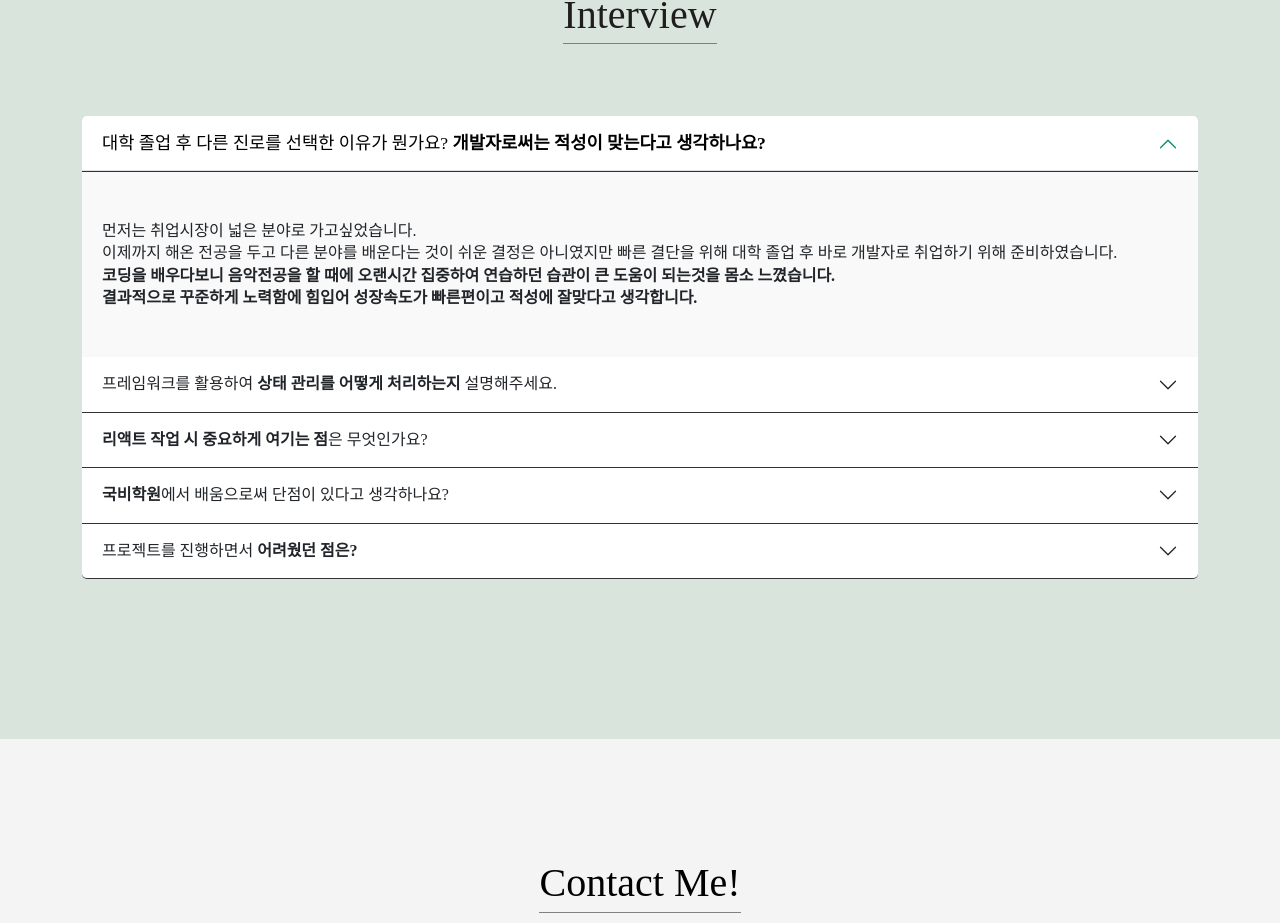
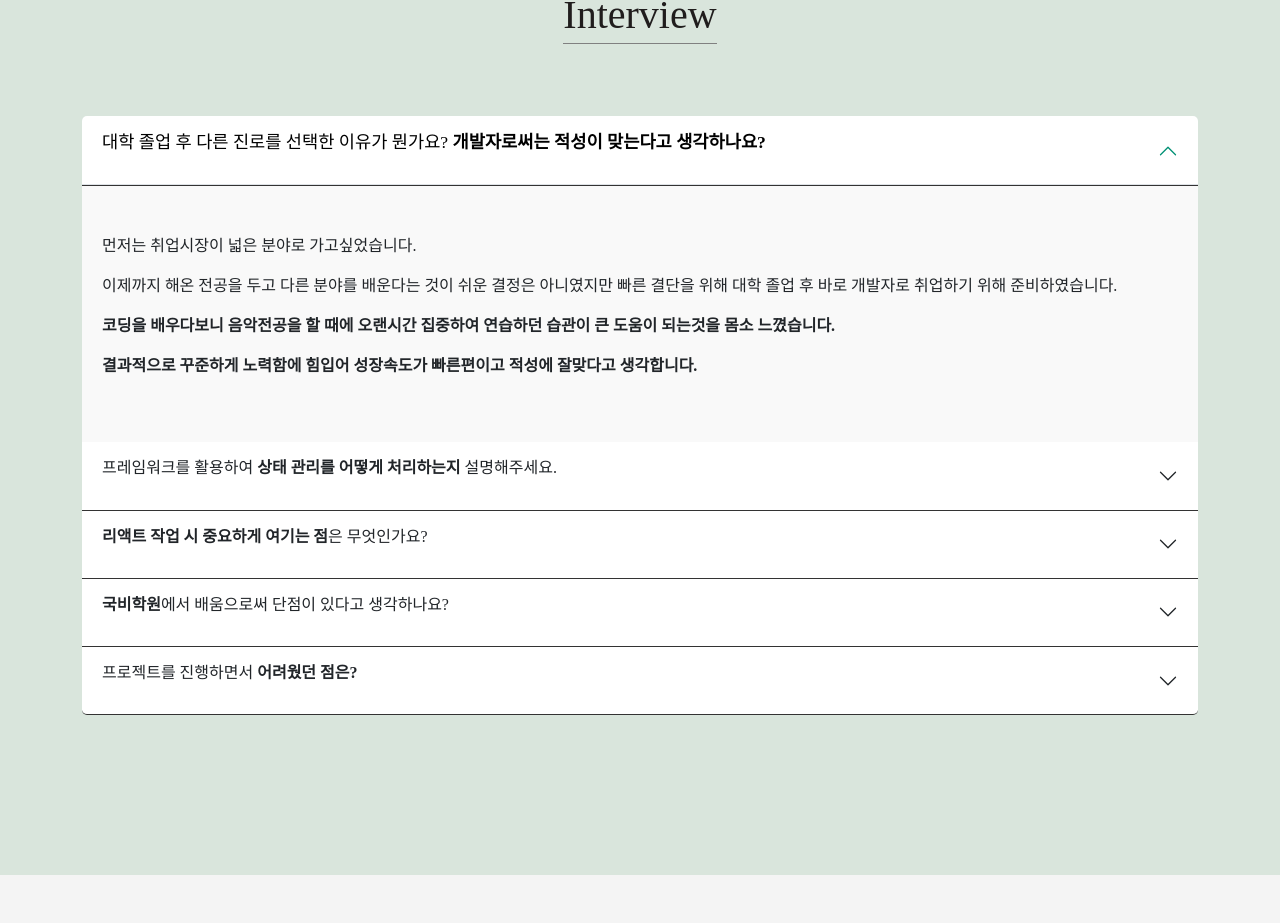
Before and after one commit to dongsam-E/dongsam-E.github.io, a React (Create React App) app: page / in a window 1280 px wide. Shown: the part 4337-5260 px from the top of the page. Built offline with nearby package versions, Linux system fonts and the light colour scheme; a web font is replaced by a local one.

Commit message:
디자인 심프하고 시원하게 수정

```diff
--- a/src/component/Interview.js
+++ b/src/component/Interview.js
@@ -18,12 +18,12 @@ function Interview(props) {
                                                 {v.Q.split("<br>").map((br, i) => {
                                                     const strongSplit = br.split("<strong>");
                                                     return (
-                                                        <p key={"interview0" + i} className={`Q${i}  ${interview.p}`}>
+                                                        <p key={"interview0" + i} className={`Q${i}  ${interview.q}`}>
                                                             {strongSplit.map((v, idx) => {
                                                                 if (idx % 2 === 0) {
                                                                     return v;
                                                                 } else {
-                                                                    return <strong key={idx}>{v}</strong>
+                                                                    return <strong key={idx} className={`${interview.strong}`}>{v}</strong>
                                                                 }
                                                             })}
                                                         </p>
@@ -35,12 +35,12 @@ function Interview(props) {
                                             {v.A.split("<br>").map((br, i) => {
                                                 const strongSplit = br.split("<strong>");
                                                 return (
-                                                    <p key={"interview1" + i} className={`A${i} ${interview.p}`}>
+                                                    <p key={"interview1" + i} className={`A${i} ${interview.a}`}>
                                                         {strongSplit.map((v, idx) => {
                                                             if (idx % 2 === 0) {
                                                                 return v;
                                                             } else {
-                                                                return <strong key={idx}>{v}</strong>
+                                                                return <strong key={idx} className={`${interview.strong}`}>{v}</strong>
                                                             }
                                                         })}
                                                     </p>
```
